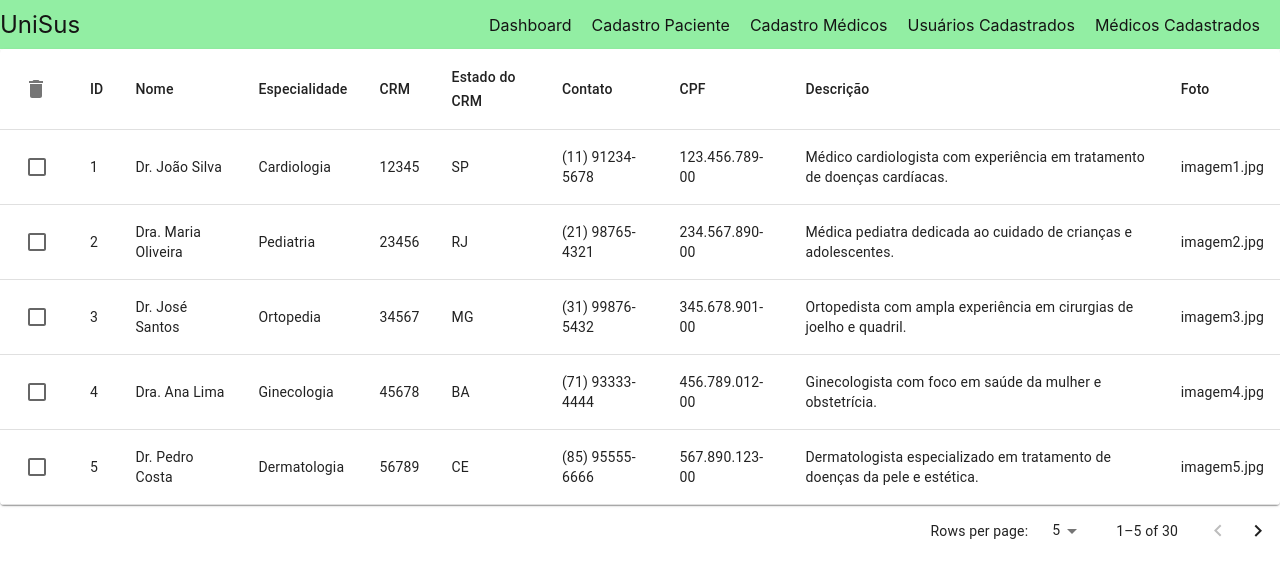
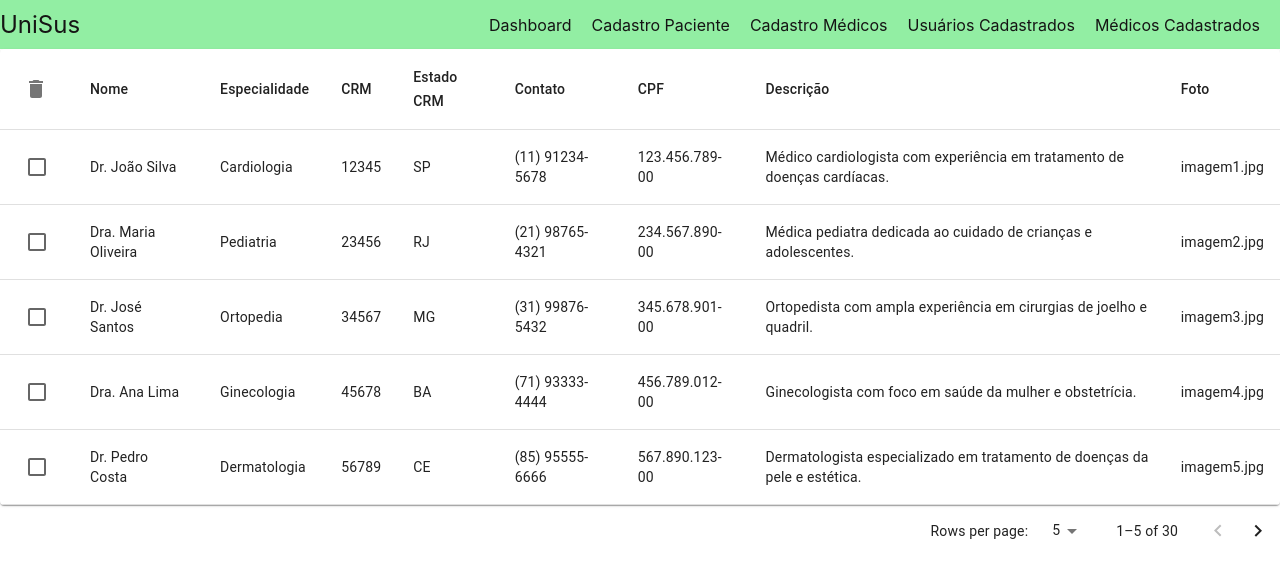
Before and after one commit to jadelcruz1/UniSus, a React (Create React App) app: page /medicosCadastrados in a window 1280 px wide. Shown: the top 578 px of the page. Built offline with nearby package versions, Linux system fonts and the light colour scheme.

Commit message:
handleCadastroMedico corrigido

```diff
--- a/src/components/CadastroMedico.js
+++ b/src/components/CadastroMedico.js
@@ -35,7 +35,7 @@ const CadastroMedico = ({ onSubmit }) => {
     setFoto('');
   };
 
-  const handleSelectAllClick = () => {
+  const handleCadastroMedico = () => {
     const novoCadastro = {
       nome,
       especialidade,
@@ -145,7 +145,7 @@ const CadastroMedico = ({ onSubmit }) => {
               variant="contained"
               color="secondary"
               type="button"
-              onClick={handleSelectAllClick}
+              onClick={handleCadastroMedico}
               style={{ backgroundColor: '#92eea3', color: '#151414' }}
             >
               Cadastrar
--- a/src/components/MedicosCadastrados.js
+++ b/src/components/MedicosCadastrados.js
@@ -99,11 +99,11 @@ const MedicosCadastrados = () => {
                   <span>{`${selectedRows.length} selecionado${selectedRows.length > 1 ? 's' : ''}`}</span>
                 )}
               </TableCell>
-              <TableCell>ID</TableCell>
+
               <TableCell>Nome</TableCell>
               <TableCell>Especialidade</TableCell>
               <TableCell>CRM</TableCell>
-              <TableCell>Estado do CRM</TableCell>
+              <TableCell>Estado CRM</TableCell>
               <TableCell>Contato</TableCell>
               <TableCell>CPF</TableCell>
               <TableCell>Descrição</TableCell>
@@ -122,7 +122,6 @@ const MedicosCadastrados = () => {
                       onChange={() => handleCheckboxChange(medico.id)}
                     />
                   </TableCell>
-                  <TableCell>{medico.id}</TableCell>
                   <TableCell>{medico.nome}</TableCell>
                   <TableCell>{medico.especialidade}</TableCell>
                   <TableCell>{medico.crm}</TableCell>
```
